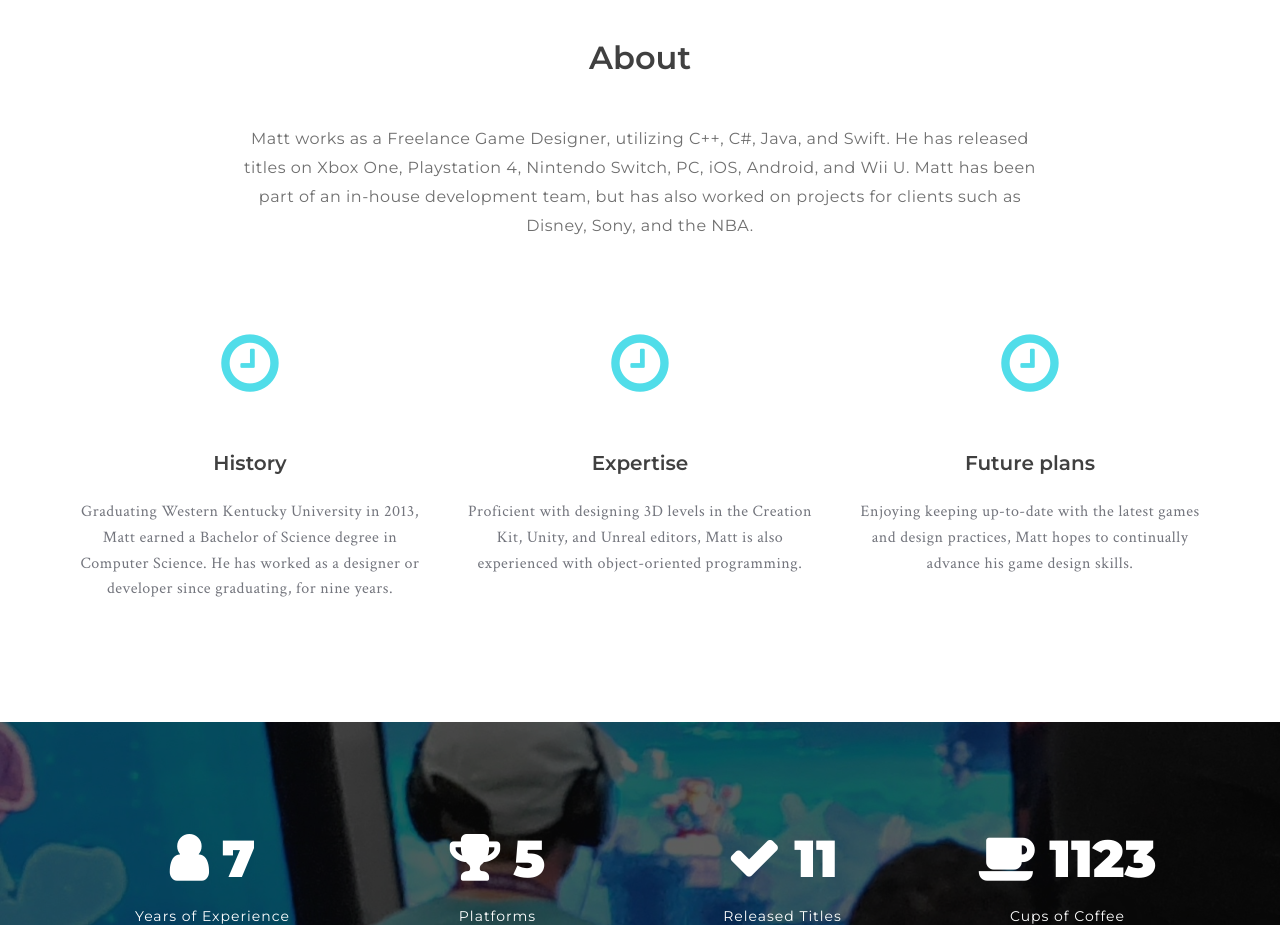
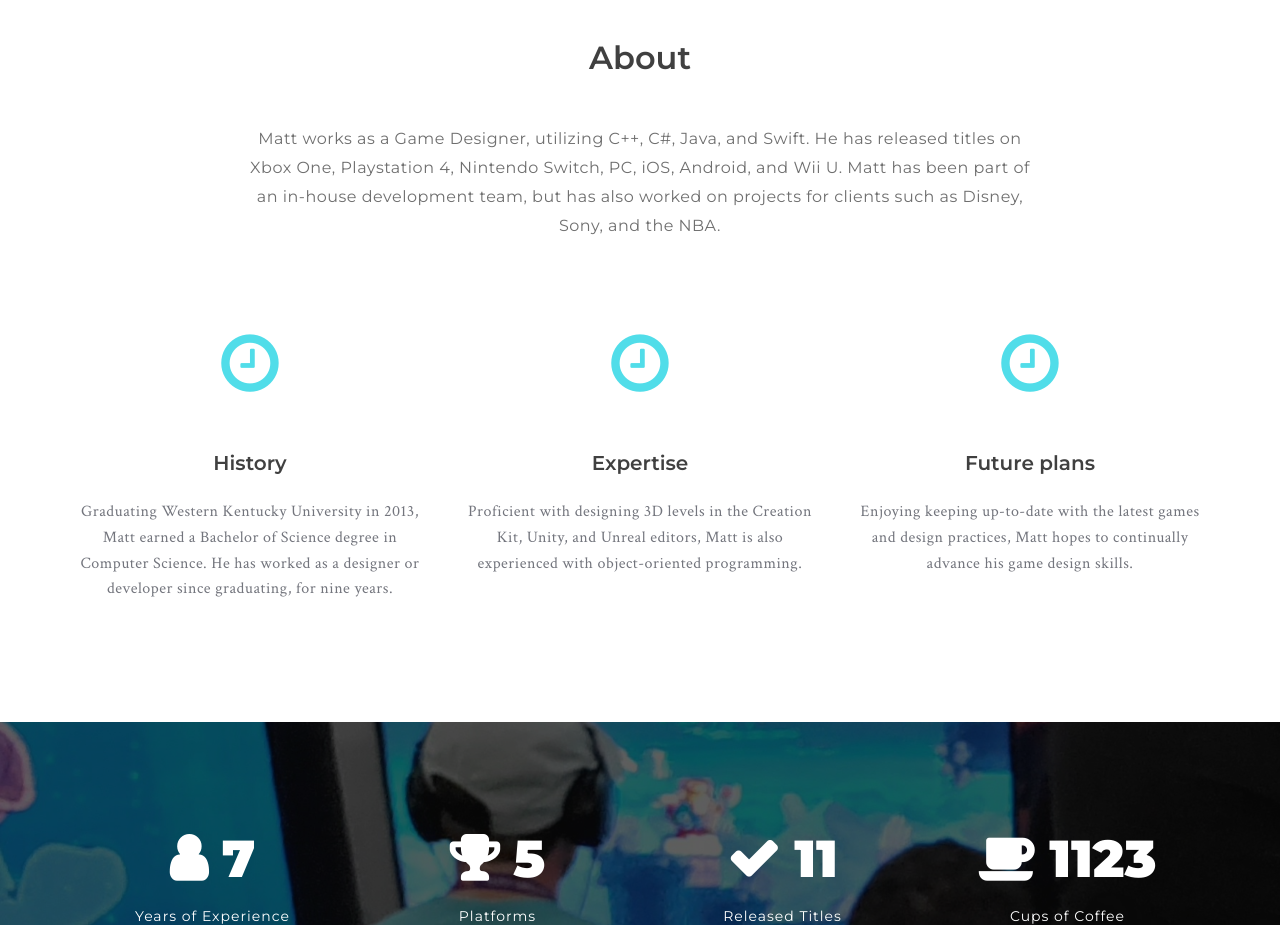
Before and after one commit to Matt-Childress/Matt-Childress.github.io, a plain HTML site: page index.html in a window 1280 px wide. Shown: the part 860-1785 px from the top of the page. Drawn offline with nearby package versions, Linux system fonts and the light colour scheme; a script that the page names is missing.

Commit message:
Update bio

```diff
--- a/index.html
+++ b/index.html
@@ -117,7 +117,7 @@
       <!--section-title-->
       <div class="section-title text-center">
         <h2 class="wow fadeInUp">About</h2>
-        <p class="wow zoomIn">Matt works as a Freelance Game Designer, utilizing C++, C#, Java, and Swift. He has released titles on Xbox One, Playstation 4, Nintendo Switch, PC, iOS, Android, and Wii U. Matt has been part of an in-house development team, but has also worked on projects for clients such as Disney, Sony, and the NBA.</p>
+        <p class="wow zoomIn">Matt works as a Game Designer, utilizing C++, C#, Java, and Swift. He has released titles on Xbox One, Playstation 4, Nintendo Switch, PC, iOS, Android, and Wii U. Matt has been part of an in-house development team, but has also worked on projects for clients such as Disney, Sony, and the NBA.</p>
       </div>
       <!--/section-title-->
 
```
